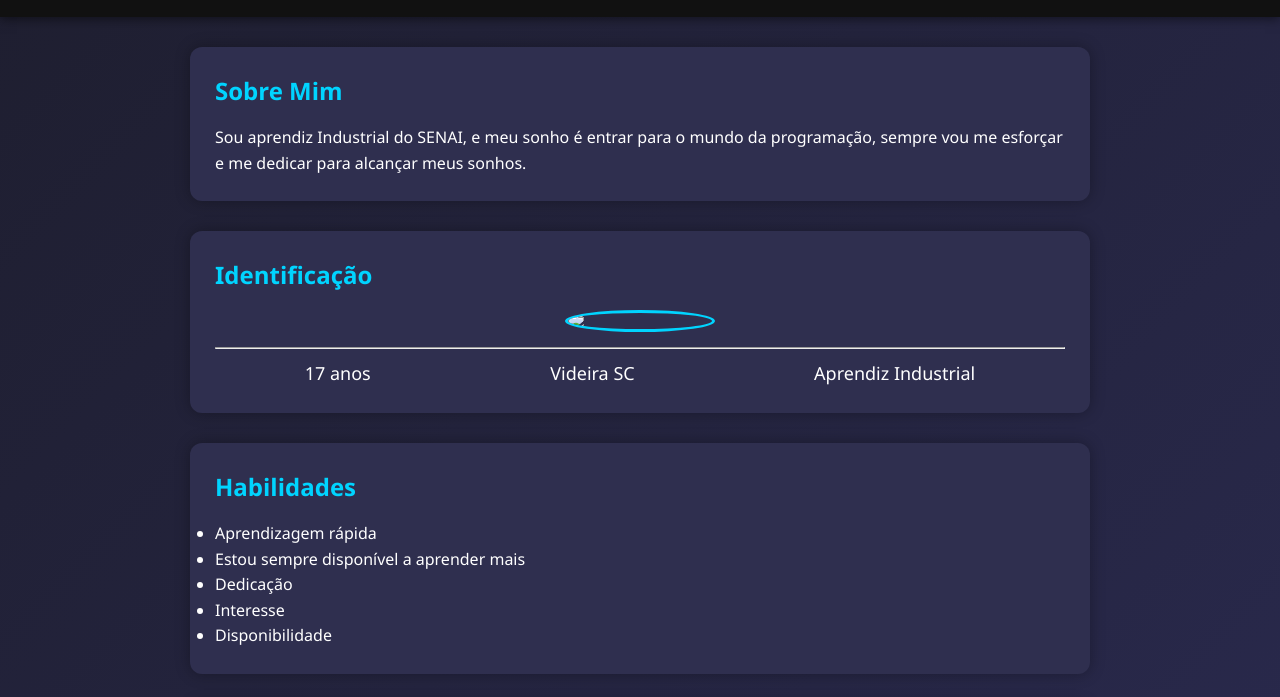
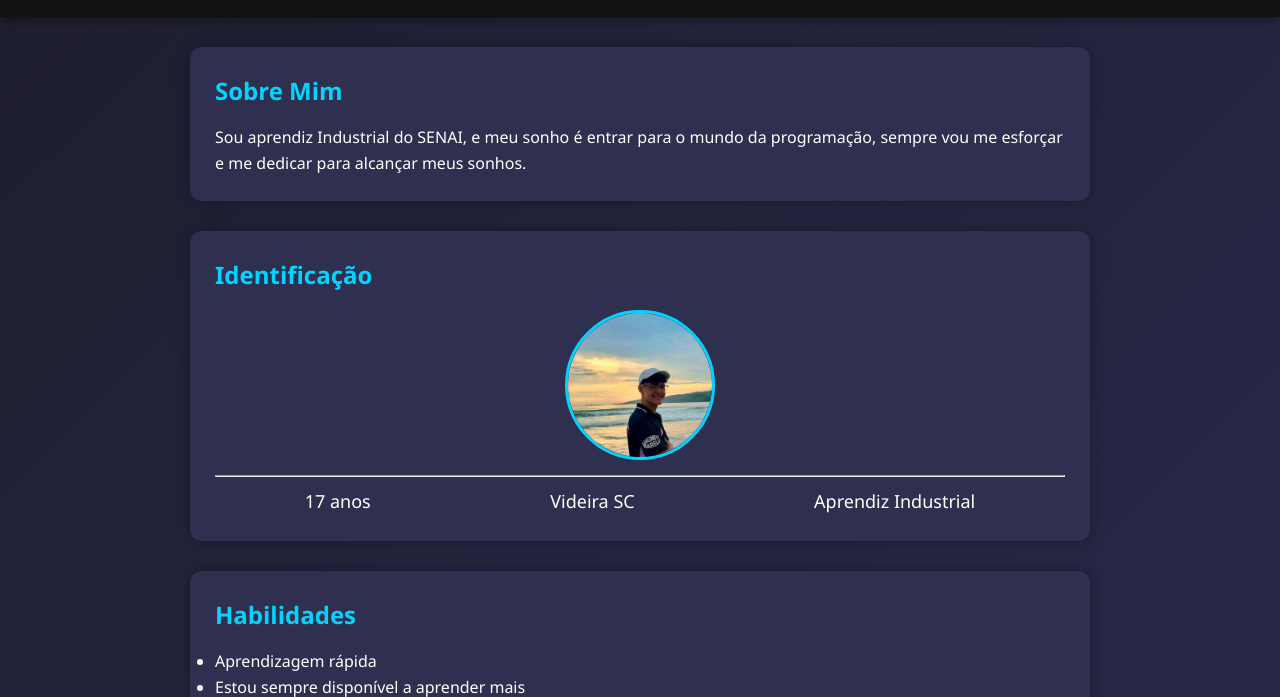
Before and after one commit to kauzzwwq/portifolio, a plain HTML site: page index.html in a window 1280 px wide. Shown: the part 100-797 px from the top of the page. Drawn offline with Linux system fonts and the light colour scheme.

Commit message:
Update index.html

```diff
--- a/index.html
+++ b/index.html
@@ -168,7 +168,7 @@ footer {
 <section id="identifica">
     <h2>Identificação</h2>
     <div class="imagem">
-        <img src="img/eu.png">
+        <img src="eu.png">
     </div>
     <hr>
     <div class="info">
```
